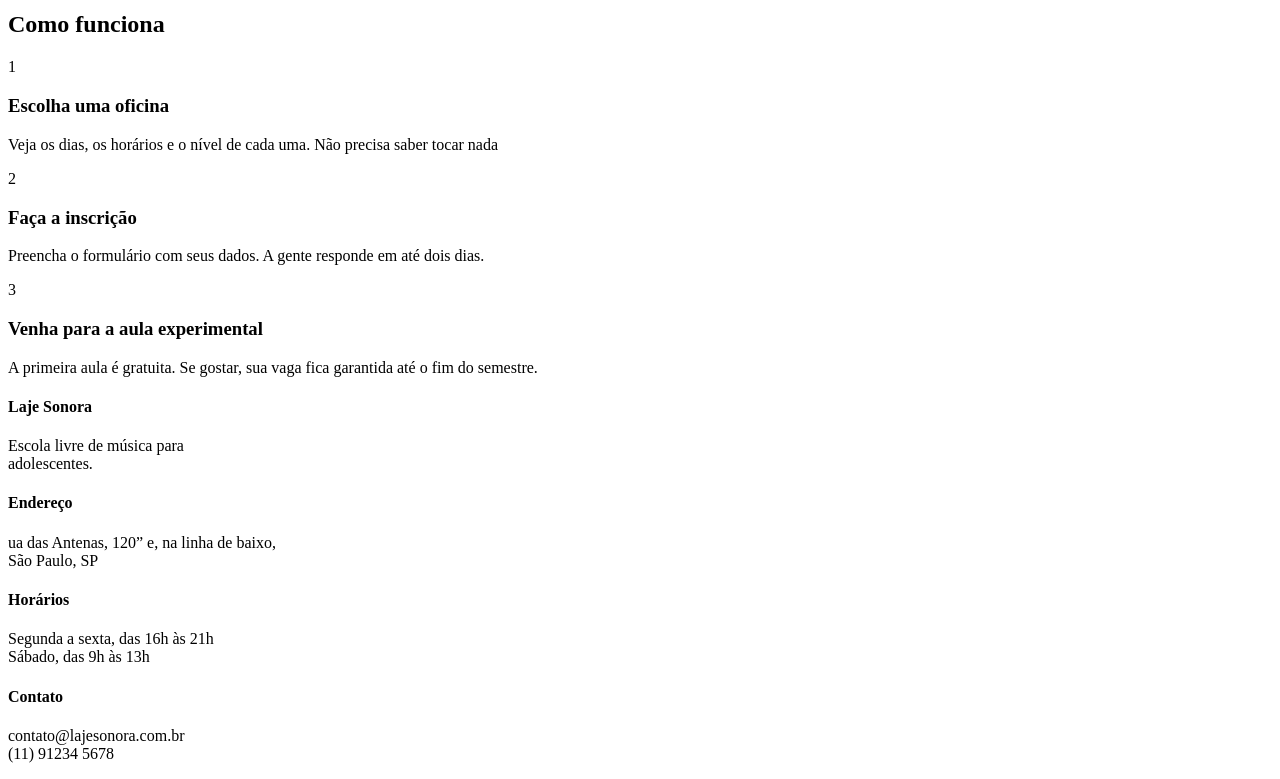
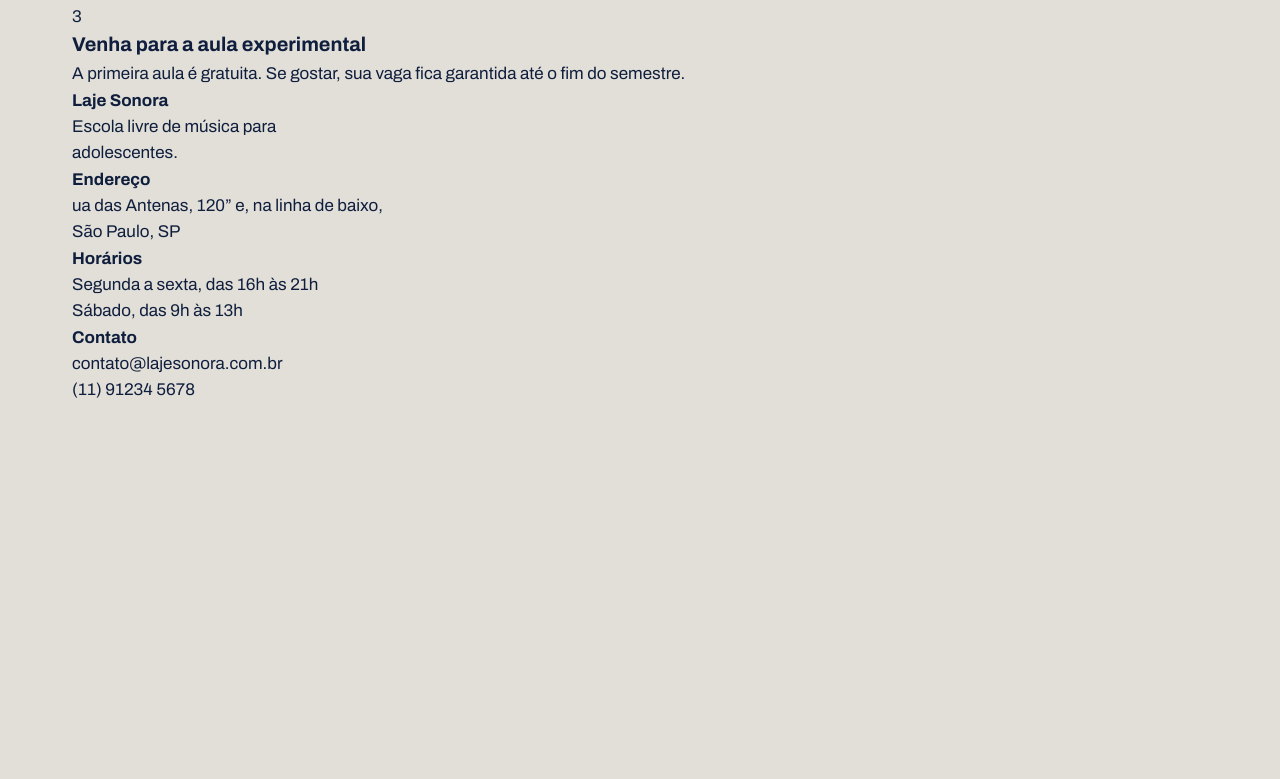
Before and after one commit to guilhermegomesdasbetoldo-design/laje_sonora, a plain HTML site: page index.html in a window 1280 px wide. Shown: the part 888-1667 px from the top of the page. After the commit the page ends 1292 px from the top, so only its background shows below. Drawn offline with Linux system fonts and the light colour scheme; a web font is replaced by a local one.

Commit message:
CSS geral: reset, variáveis e fontes

```diff
--- a/index.css
+++ b/index.css
@@ -0,0 +1,44 @@
+*{
+    margin: 0%;
+    padding: 0%;
+    box-sizing: border-box;
+}
+
+:root{
+    --concreto: #E2DFD8;
+
+--concreto-escuro: #CBC7BE;
+
+--tinta: #0F1E3D;
+
+--caixa-dagua: #1F5FBF;
+
+--fita: #F3C623;
+
+--branco: #FFFFFF;
+
+--fonte-cartaz: "Big Shoulders", "Arial Narrow", sans-serif;
+
+--fonte-texto:"Archivo", Arial, sans-serif;
+}
+
+body{
+    background-color: var(--concreto);
+    color: var(--tinta);
+    font-family: var(--fonte-texto);
+    font-size: 17px;
+    line-height: 1.55;
+}
+a{
+    color: inherit;
+}
+h1 h2 h3{
+    font-family: var(--fonte-cartaz);
+    font-weight: 900;
+    line-height: 0.95;
+}
+    .conteudo{
+        max-width: 1200px;
+        margin-inline:auto;
+        padding-inline: 32px;
+    }
--- a/index.html
+++ b/index.html
@@ -4,7 +4,7 @@
     <meta charset="UTF-8">
     <meta name="viewport" content="width=device-width, initial-scale=1.0">
     <title>Laje Sonora | Início</title>
-<link rel="" href="index.css">
+<link rel="stylesheet" href="index.css">
 <link rel="preconnect" href="https://fonts.googleapis.com">
 <link rel="preconnect" href="https://fonts.gstatic.com" crossorigin>
 <link href="https://fonts.googleapis.com/css2?family=Archivo:ital,wght@0,100..900;1,100..900&family=Big+Shoulders:opsz,wght@10..72,100..900&display=swap" rel="stylesheet">
@@ -100,7 +100,7 @@
 
         </div>
     </section>
-<section class="conteudo-secao">
+<section class="conteudo secao">
     <h2 class="titulo-secao">Como funciona</h2>
     <div class="passos">
         <div class="passo">
```
